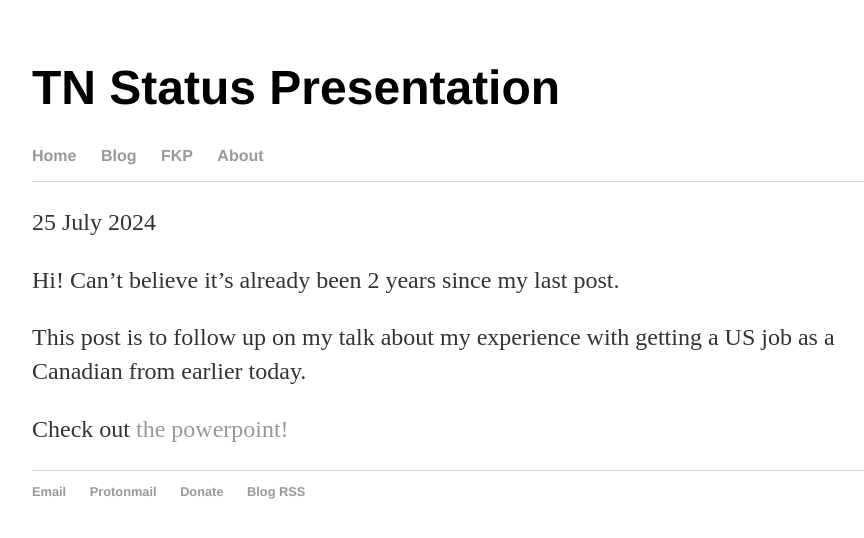
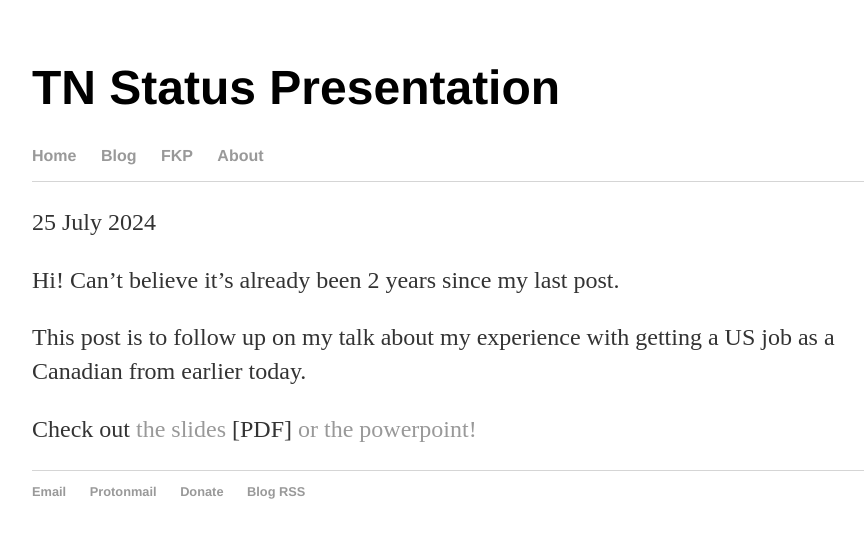
Before and after one commit to sle3man/sle3man.github.io, a Jekyll site: the page built from _posts/2024-07-25-TN-Status-Presentation.md, in a window 1280 px wide. Shown: the top 538 px of the page, without its empty margins (160-1024 px from the left). Built offline with Jekyll 4.4.1, drawn with Linux system fonts in a browser that asks for light colours.

Commit message:
Add PDF to the latest blog post

```diff
--- a/_posts/2024-07-25-TN-Status-Presentation.md
+++ b/_posts/2024-07-25-TN-Status-Presentation.md
@@ -8,4 +8,5 @@ Hi! Can't believe it's already been 2 years since my last post.
 
 This post is to follow up on my talk about my experience with getting a US job as a Canadian from earlier today.
 
-Check out [the powerpoint!](/assets/job2.pptx)
+Check out [the slides](/assets/job2.pdf) \[PDF\]
+[or the powerpoint!](/assets/job2.pptx)
```
Also changed, not shown: 1 other file.
